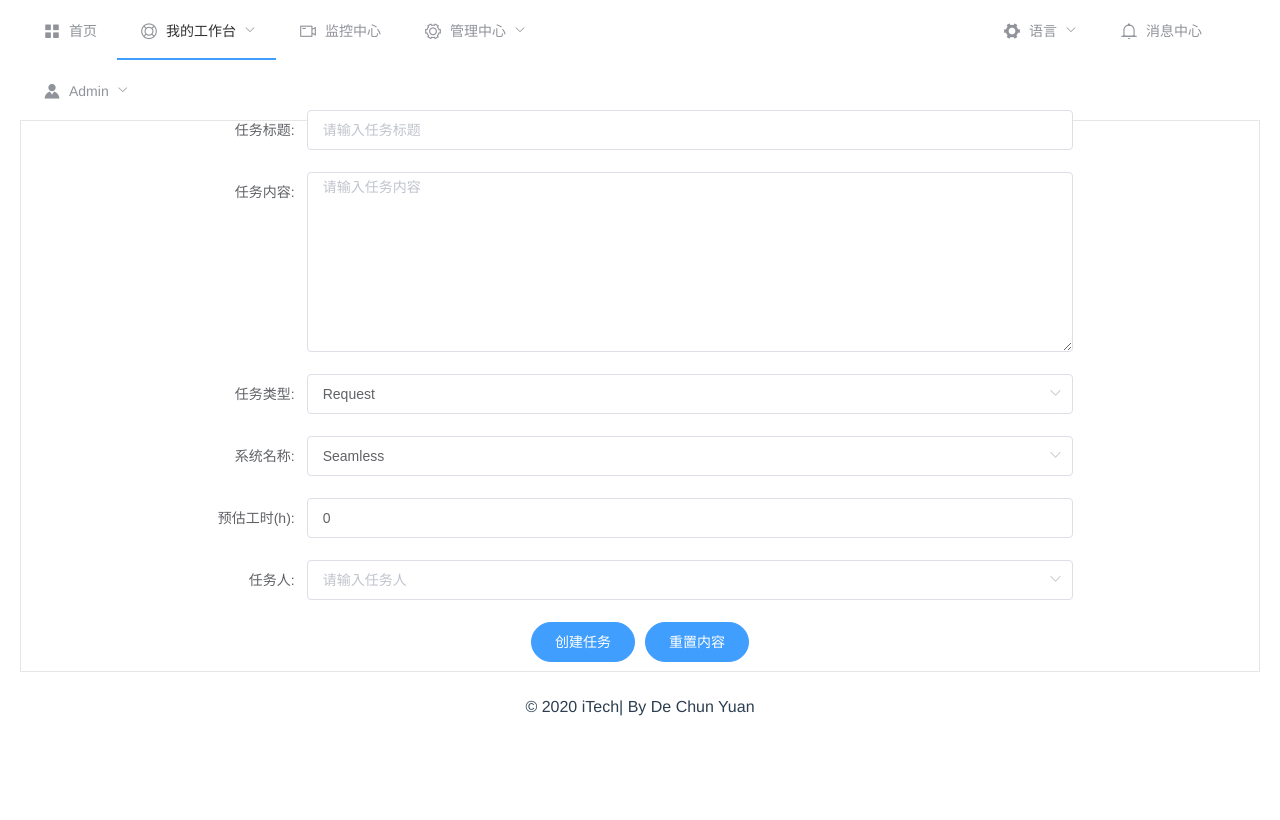
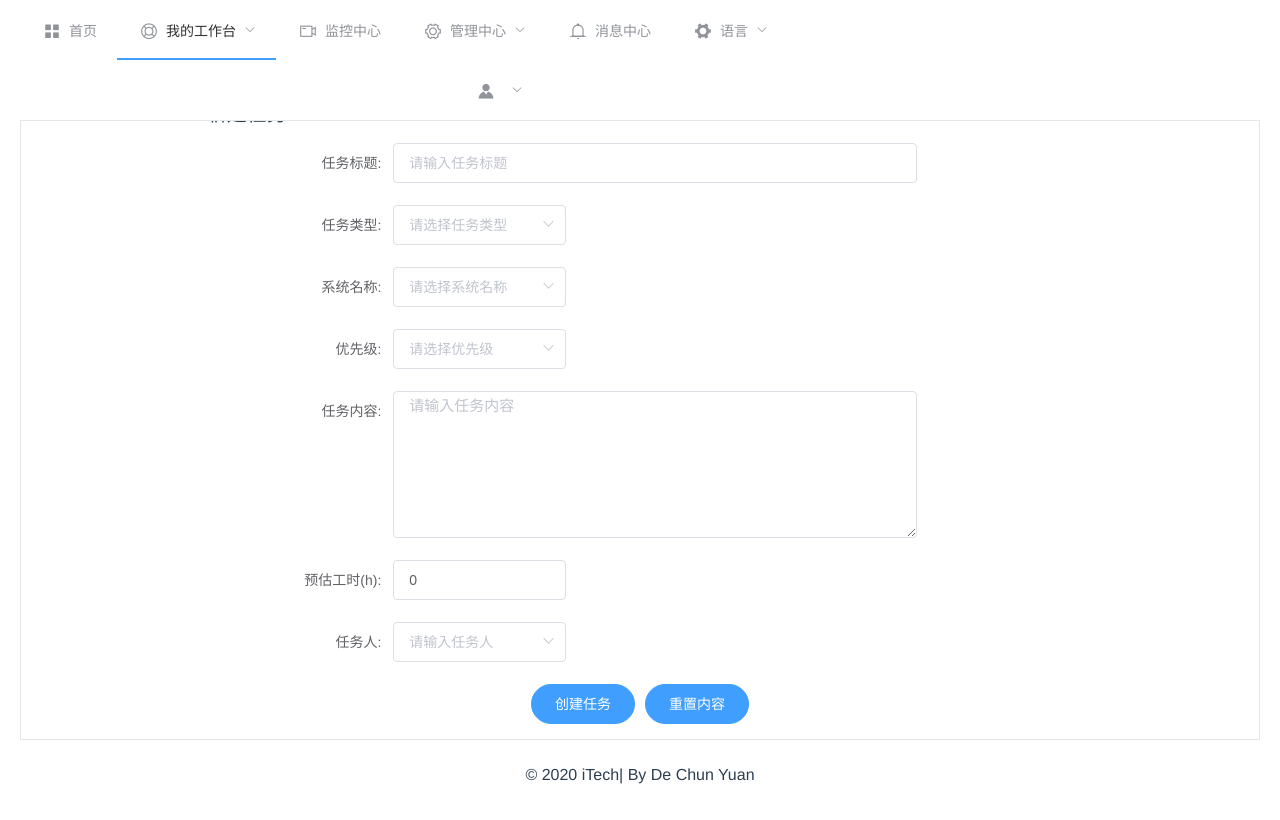
Before and after one commit to yuandechun/itech-app, a Vue app: page /task/created in a window 1280 px wide. Built offline with nearby package versions, Linux system fonts and the light colour scheme.

Commit message:
update task vue page

```diff
--- a/src/components/Header.vue
+++ b/src/components/Header.vue
@@ -1,9 +1,8 @@
 <template>
   <el-menu router
            :default-active="$route.path"
-           class="el-menu-demo"
-           mode="horizontal"
-           @select="handleSelect">
+           class="el-menu-style"
+           mode="horizontal">
     <el-menu-item index="/home">
       <i class="el-icon-menu"></i>
       <span slot="title">首页</span>
@@ -24,6 +23,7 @@
         <el-menu-item index="2-4-3">选项3</el-menu-item>
       </el-submenu>
     </el-submenu>
+
     <el-menu-item index="3">
       <i class="el-icon-video-camera"></i>
       <span slot="title">监控中心</span>
@@ -39,8 +39,12 @@
       <el-menu-item index="/manage/realNameAuthentication">实名认证</el-menu-item>
     </el-submenu>
 
-    <el-submenu index="language"
-                class="header-menu-margin-left">
+    <el-menu-item index="message">
+      <i class="el-icon-bell"></i>
+      <span slot="title">消息中心</span>
+    </el-menu-item>
+
+    <el-submenu index="language">
       <template slot="title">
         <i class="el-icon-s-tools"></i>
         <span slot="title">{{$t('nav.language.name')}}</span>
@@ -49,15 +53,11 @@
       <el-menu-item @click="handleChangeLanguage('translateEn')">{{$t('nav.language.lang.en')}}</el-menu-item>
     </el-submenu>
 
-    <el-menu-item index="6">
-      <i class="el-icon-bell"></i>
-      <span slot="title">消息中心</span>
-    </el-menu-item>
-
-    <el-submenu index="logout">
+    <el-submenu index="logout"
+                style="margin-left: 35%">
       <template slot="title">
         <i class="el-icon-s-custom"></i>
-        <span slot="title">Admin</span>
+        <span slot="title">{{userName}}</span>
       </template>
       <el-menu-item index=""><label @click="handleLogout()">注销登陆</label></el-menu-item>
     </el-submenu>
@@ -70,12 +70,15 @@
 import router from '../router'
 
 export default {
+  name: 'Header',
   data () {
     return {
       activeIndex: '1',
-      activeIndex2: '1'
+      activeIndex2: '1',
+      userName: localStorage.getItem('userName')
     };
   },
+
   methods: {
     //切换多语言
     handleChangeLanguage (val) {
@@ -93,7 +96,6 @@ export default {
 </script>
 
 <style scoped>
-.header-menu-margin-left {
-  margin-left: 35%;
+.el-menu-style {
 }
 </style>
--- a/src/views/Home.vue
+++ b/src/views/Home.vue
@@ -199,6 +199,15 @@
             </el-option>
           </el-select>
         </el-form-item>
+        <el-form-item label="任务创建人:"
+                      :label-width="formLabelWidth">
+          <el-input type="text"
+                    prefix-icon=""
+                    v-model="editForm.createdBy"
+                    placeholder="请输入创建人"
+                    auto-complete="off"
+                    :disabled="true"></el-input>
+        </el-form-item>
         <el-form-item label="任务所有人:"
                       :label-width="formLabelWidth">
           <el-select v-model="editForm.assignee"
@@ -356,6 +365,7 @@ export default {
         taskSubject: '',
         taskContent: '',
         systemName: '',
+        createdBy: '',
         assignee: '',
         estimatedEffort: 0,
         actualEffort: 0
@@ -441,6 +451,8 @@ export default {
           })
       })
     },
+
+
   },
 
 }
--- a/src/views/TaskCenterManage.vue
+++ b/src/views/TaskCenterManage.vue
@@ -199,6 +199,15 @@
             </el-option>
           </el-select>
         </el-form-item>
+        <el-form-item label="任务创建人:"
+                      :label-width="formLabelWidth">
+          <el-input type="text"
+                    prefix-icon=""
+                    v-model="editForm.createdBy"
+                    placeholder="请输入创建人"
+                    auto-complete="off"
+                    :disabled="true"></el-input>
+        </el-form-item>
         <el-form-item label="任务所有人:"
                       :label-width="formLabelWidth">
           <el-select v-model="editForm.assignee"
@@ -357,6 +366,7 @@ export default {
         taskSubject: '',
         taskContent: '',
         systemName: '',
+        createdBy: '',
         assignee: '',
         estimatedEffort: 0,
         actualEffort: 0
--- a/src/views/TaskCreated.vue
+++ b/src/views/TaskCreated.vue
@@ -1,25 +1,26 @@
 <template>
   <div style="border: 1px solid #e6e6e6;">
     <div class="task-created-div-style">
-      <div style="margin-bottom:5px;"><label>创建任务</label></div>
-      <el-form :model="form">
+      <div class="style-margin-top"
+           style="text-align: left;">
+        <h2 style="font-weight:normal;font-size:20px">新建任务:</h2>
+      </div>
+      <div class="style-margin-top">
+        <el-form :model="form"
+                 style="margin-left: 10%;">
+
           <el-form-item label="任务标题:"
-                      :label-width="formLabelWidth">
+                        :label-width="formLabelWidth"
+                        class="el-form-item-width">
             <el-input type="text"
                       v-model="form.taskSubject"
                       placeholder="请输入任务标题"
                       auto-complete="off"></el-input>
           </el-form-item>
-        <el-form-item label="任务内容:"
-                      :label-width="formLabelWidth">
-          <el-input type="textarea"
-                    :rows="8"
-                    v-model="form.taskContent"
-                    placeholder="请输入任务内容"
-                    auto-complete="off"></el-input>
-        </el-form-item>
+
           <el-form-item label="任务类型:"
-                      :label-width="formLabelWidth">
+                        :label-width="formLabelWidth"
+                        class="el-form-item-medium-width">
             <el-select v-model="form.taskType"
                        style="width:100%"
                        placeholder="请选择任务类型">
@@ -30,8 +31,10 @@
               </el-option>
             </el-select>
           </el-form-item>
+
           <el-form-item label="系统名称:"
-                      :label-width="formLabelWidth">
+                        :label-width="formLabelWidth"
+                        class="el-form-item-medium-width">
             <el-select v-model="form.systemName"
                        style="width:100%"
                        placeholder="请选择系统名称">
@@ -42,17 +45,47 @@
               </el-option>
             </el-select>
           </el-form-item>
+
+          <el-form-item label="优先级:"
+                        :label-width="formLabelWidth"
+                        class="el-form-item-medium-width">
+            <el-select v-model="form.severity"
+                       style="width:100%"
+                       placeholder="请选择优先级">
+              <el-option v-for="item in severityOptions"
+                         :key="item.value"
+                         :label="item.label"
+                         :value="item.value">
+              </el-option>
+            </el-select>
+          </el-form-item>
+
+          <el-form-item label="任务内容:"
+                        :label-width="formLabelWidth"
+                        class="el-form-item-width">
+            <el-input type="textarea"
+                      :rows="6"
+                      v-model="form.taskContent"
+                      placeholder="请输入任务内容"
+                      auto-complete="off"
+                      class="el-textarea-inner"></el-input>
+          </el-form-item>
+
           <el-form-item label="预估工时(h):"
-                      :label-width="formLabelWidth">
+                        :label-width="formLabelWidth"
+                        class="el-form-item-medium-width">
             <el-input type="text"
                       v-model="form.estimatedEffort"
+                      style="width:100%"
                       placeholder="请输入预估工时"
                       auto-complete="off"
                       onkeyup="this.value=this.value.replace(/[^\d.]/g,'');"
                       maxlength="4"></el-input>
           </el-form-item>
+
           <el-form-item label="任务人:"
-                      :label-width="formLabelWidth">
+                        :label-width="formLabelWidth"
+                        class="el-form-item-medium-width">
             <el-select v-model="form.assignee"
                        style="width:100%"
                        placeholder="请输入任务人">
@@ -65,6 +98,8 @@
           </el-form-item>
 
         </el-form>
+      </div>
+
       <div slot="footer"
            class="dialog-footer"
            style="text">
@@ -75,6 +110,7 @@
                    round
                    @click="handleReset()">重置内容</el-button>
       </div>
+      <div class="style-margin-top"></div>
     </div>
     <!--查询框begin-->
   </div>
@@ -87,8 +123,8 @@ export default {
       form: {
         taskSubject: '',
         taskContent: '',
-        taskType: 'Request',
-        systemName: 'Seamless',
+        taskType: '',
+        systemName: '',
         estimatedEffort: 0,
         assignee: '',
       },
@@ -122,8 +158,8 @@ export default {
           value: 'PaWeb',
           label: 'PaWeb'
         }, {
-          value: 'Circ Pai',
-          label: 'Circ Pai'
+          value: 'CIRC PAI',
+          label: 'CIRC PAI'
         }, {
           value: 'B2B',
           label: 'B2B'
@@ -148,6 +184,19 @@ export default {
           label: 'Defect'
         }],
 
+      //taskType选项信息
+      severityOptions: [
+        {
+          value: 'Hight',
+          label: 'Hight'
+        }, {
+          value: 'Medium',
+          label: 'Medium'
+        }, {
+          value: 'Low',
+          label: 'Low'
+        }],
+
     }
   },
 
@@ -156,6 +205,7 @@ export default {
   methods: {
     // 新建任务
     handleSubmit () {
+      this.form.createdBy = localStorage.getItem('userName');
       this.$post('/api/task/save', this.form)
         .then(res => {
           if (res.status == 'SUCCESS') {
@@ -173,6 +223,7 @@ export default {
       this.form.systemName = '';
       this.form.estimatedEffort = '';
       this.form.assignee = '';
+      this.form.severity = '';
     },
 
   }
@@ -183,10 +234,23 @@ export default {
 <style>
 /***div边框设置  border: 1px dashed #000;*/
 .task-created-div-style {
-  margin-top: 20px;
+  margin-top: 30px;
   /*border: 1px solid #e6e6e6;*/
-  min-height: 590px;
+  min-height: 600px;
   width: 70%;
   margin: 0 auto;
 }
+.style-margin-top {
+  margin-top: 15px;
+}
+.el-form-item-medium-width {
+  width: 35%;
+}
+.el-form-item-width {
+  width: 80%;
+}
+.el-textarea-inner {
+  font-family: "Microsoft";
+  font-size: 15px;
+}
 </style>
```
Lines whose indentation alone changed are shown as unchanged.
